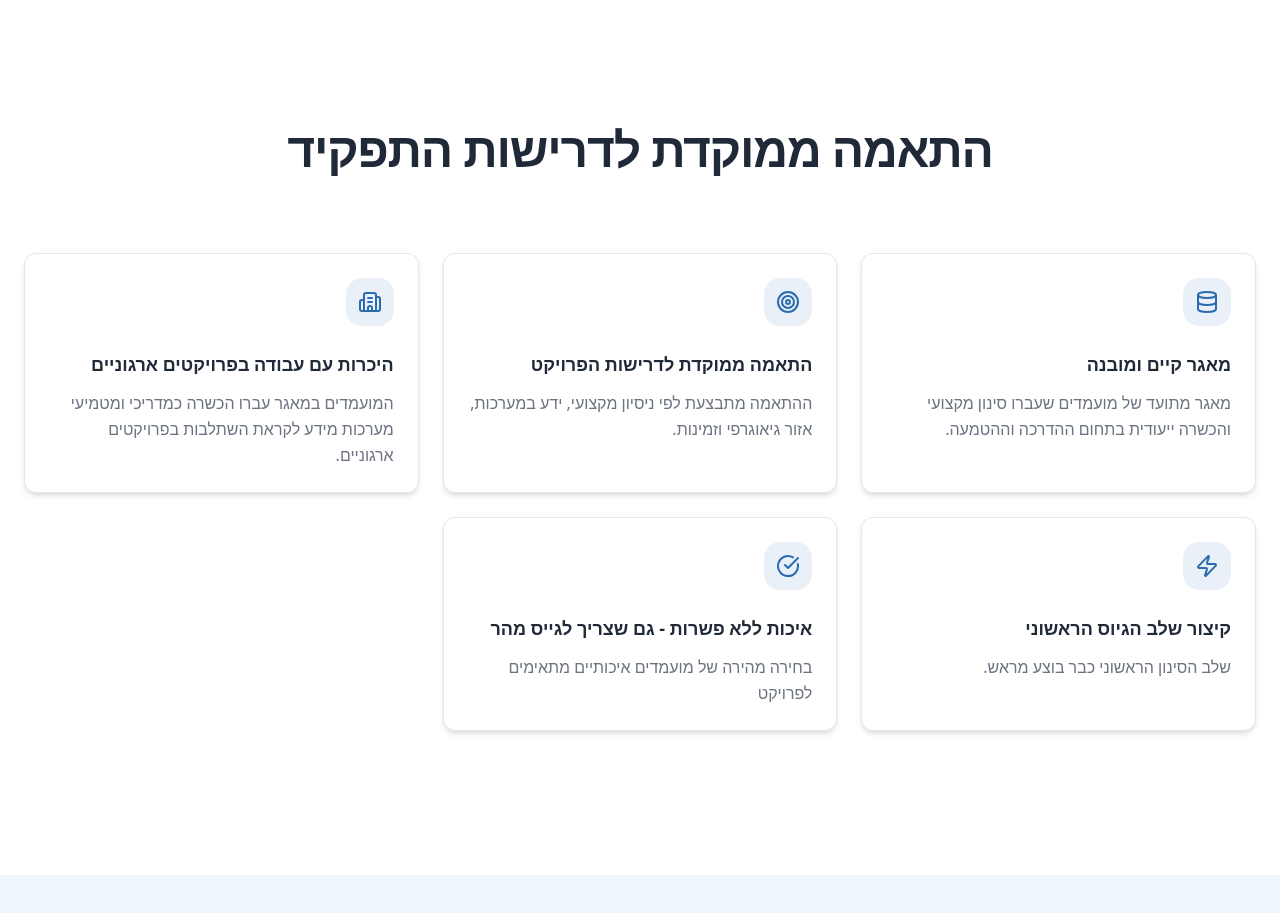
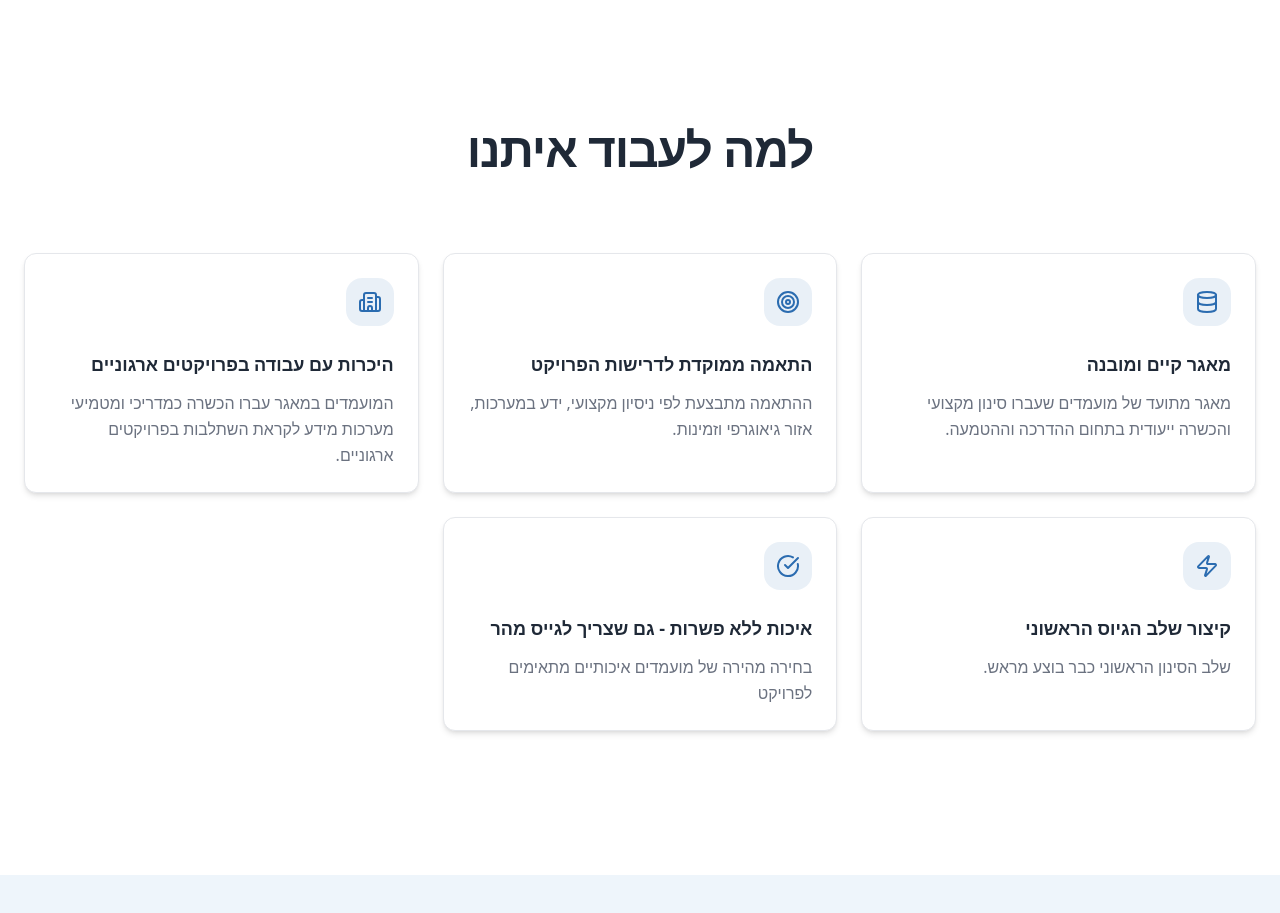
Before and after one commit to PisgaCompany/Landing_Page, a Next.js app: page / in a window 1280 px wide. Shown: the part 1500-2413 px from the top of the page. Built offline with nearby package versions, Linux system fonts and the light colour scheme.

Commit message:
fix section title

```diff
--- a/components/landing/why-us.tsx
+++ b/components/landing/why-us.tsx
@@ -35,7 +35,7 @@ export function WhyUs() {
         {/* Section Header */}
         <div className="text-center max-w-3xl mx-auto mb-16 md:mb-20">
           <h2 className="text-4xl font-bold tracking-tight text-foreground md:text-5xl lg:text-[3rem]">
-            התאמה ממוקדת לדרישות התפקיד
+            למה לעבוד איתנו
           </h2>
         </div>
 
```
